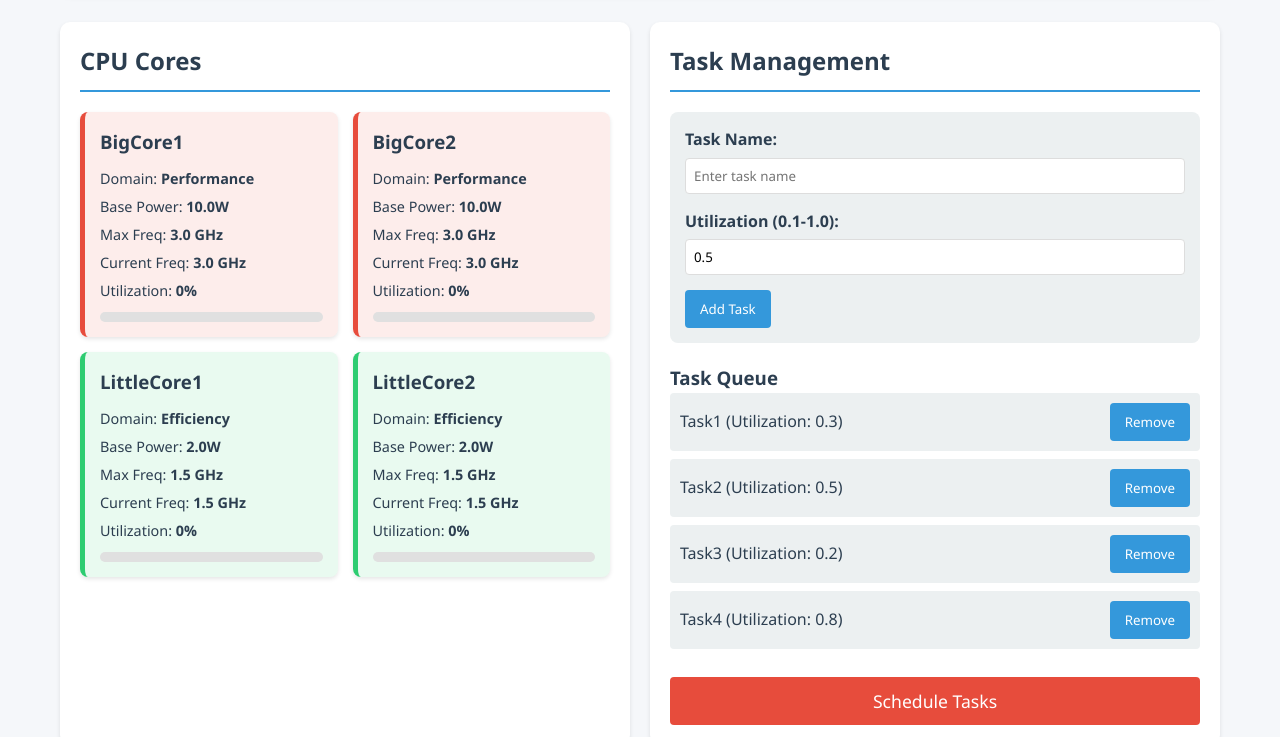
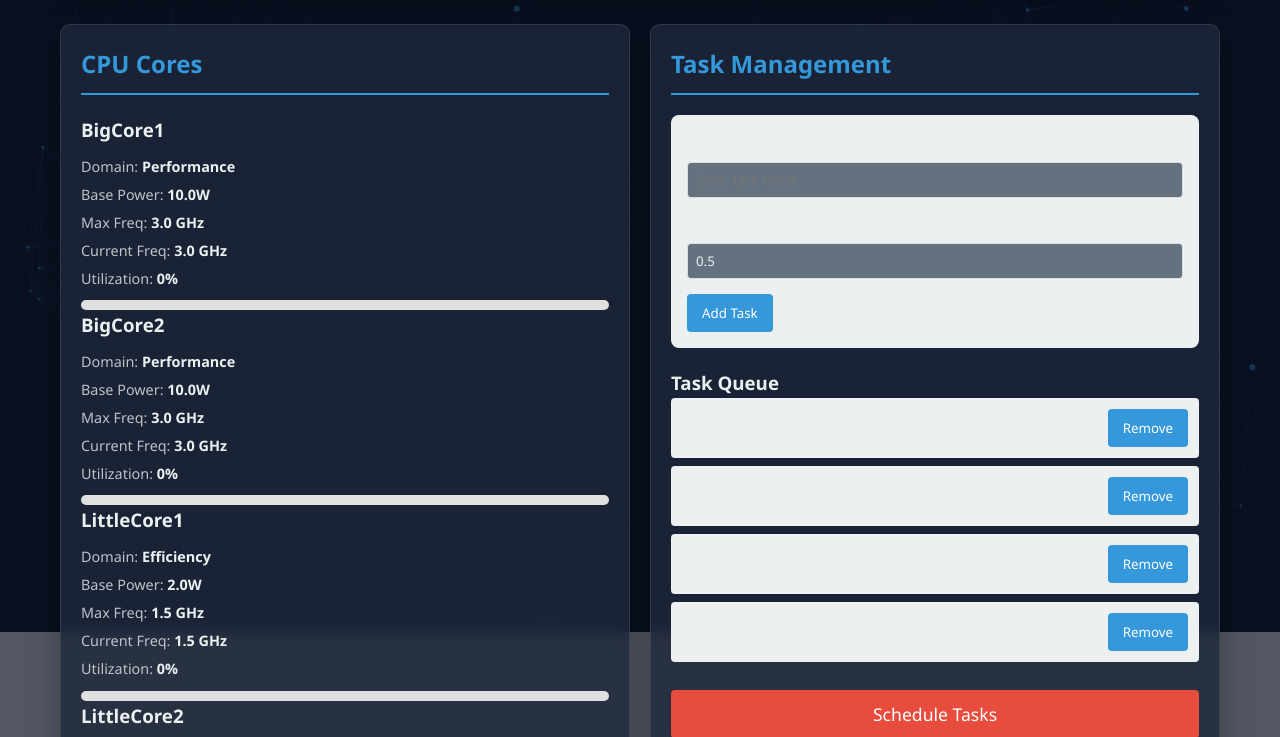
Before and after one commit to Satyam2145/Energy-Efficient-CPU-Scheduling, a plain HTML site: page index.html in a window 1280 px wide. Shown: the part 168-905 px from the top of the page. Drawn offline with nearby package versions, Linux system fonts and the light colour scheme.

Commit message:
5t commit project is on the way

```diff
--- /dev/null
+++ b/background.js
@@ -0,0 +1,102 @@
+// 3D Animated Background
+document.addEventListener('DOMContentLoaded', function() {
+    const canvas = document.getElementById('backgroundCanvas');
+    const ctx = canvas.getContext('2d');
+
+    // Set canvas to full screen
+    canvas.width = window.innerWidth;
+    canvas.height = window.innerHeight;
+
+    // Resize canvas when window is resized
+    window.addEventListener('resize', function() {
+        canvas.width = window.innerWidth;
+        canvas.height = window.innerHeight;
+    });
+
+    // Particle settings
+    const particleCount = 100;
+    const particles = [];
+    const connectionDistance = 150;
+    const nodeSize = 2;
+
+    // Colors
+    const nodeColor = '#3498db';
+    const lineColor = 'rgba(52, 152, 219, 0.3)';
+
+    // Create particles
+    for (let i = 0; i < particleCount; i++) {
+        particles.push({
+            x: Math.random() * canvas.width,
+            y: Math.random() * canvas.height,
+            vx: (Math.random() - 0.5) * 0.5,
+            vy: (Math.random() - 0.5) * 0.5,
+            size: Math.random() * nodeSize + 1,
+            color: nodeColor
+        });
+    }
+
+    // Animation function
+    function animate() {
+        // Clear canvas
+        ctx.clearRect(0, 0, canvas.width, canvas.height);
+
+        // Update and draw particles
+        for (let i = 0; i < particles.length; i++) {
+            const p = particles[i];
+
+            // Move particles
+            p.x += p.vx;
+            p.y += p.vy;
+
+            // Bounce off edges
+            if (p.x < 0 || p.x > canvas.width) p.vx *= -1;
+            if (p.y < 0 || p.y > canvas.height) p.vy *= -1;
+
+            // Draw particle
+            ctx.beginPath();
+            ctx.arc(p.x, p.y, p.size, 0, Math.PI * 2);
+            ctx.fillStyle = p.color;
+            ctx.fill();
+
+            // Connect particles
+            for (let j = i + 1; j < particles.length; j++) {
+                const p2 = particles[j];
+                const dx = p.x - p2.x;
+                const dy = p.y - p2.y;
+                const distance = Math.sqrt(dx * dx + dy * dy);
+
+                if (distance < connectionDistance) {
+                    ctx.beginPath();
+                    ctx.moveTo(p.x, p.y);
+                    ctx.lineTo(p2.x, p2.y);
+                    ctx.strokeStyle = lineColor;
+                    ctx.lineWidth = 0.5;
+                    ctx.stroke();
+                }
+            }
+        }
+
+        // Add pulse effect to simulate circuit activity
+        const time = Date.now() * 0.001;
+        const pulseCount = 3;
+
+        for (let i = 0; i < pulseCount; i++) {
+            const pulseX = canvas.width * (0.3 + 0.4 * Math.sin(time * 0.5 + i * Math.PI / pulseCount));
+            const pulseY = canvas.height * (0.3 + 0.4 * Math.cos(time * 0.7 + i * Math.PI / pulseCount));
+            const pulseSize = 50 + 30 * Math.sin(time * 2 + i);
+
+            ctx.beginPath();
+            ctx.arc(pulseX, pulseY, pulseSize, 0, Math.PI * 2);
+            const gradient = ctx.createRadialGradient(pulseX, pulseY, 0, pulseX, pulseY, pulseSize);
+            gradient.addColorStop(0, 'rgba(52, 152, 219, 0.3)');
+            gradient.addColorStop(1, 'rgba(52, 152, 219, 0)');
+            ctx.fillStyle = gradient;
+            ctx.fill();
+        }
+
+        requestAnimationFrame(animate);
+    }
+
+    // Start animation
+    animate();
+});
--- a/index.html
+++ b/index.html
@@ -117,6 +117,10 @@
         </div>
     </div>
 
+    <!-- Add this right after the opening body tag -->
+    <canvas id="backgroundCanvas"></canvas>
     <script src="script.js"></script>
+    <!-- Add this before the closing body tag -->
+    <script src="background.js"></script>
 </body>
 </html>
--- a/script.js
+++ b/script.js
@@ -113,6 +113,10 @@ class EnergyEfficientScheduler {
         }
 
         this.updateEnergyChart();
+        // Call updatePerformanceChart if it exists
+        if (typeof this.updatePerformanceChart === 'function') {
+            this.updatePerformanceChart();
+        }
     }
 
     updateTaskList() {
@@ -205,6 +209,9 @@ document.addEventListener('DOMContentLoaded', () => {
     // Create scheduler
     const scheduler = new EnergyEfficientScheduler(cpus);
 
+    // Add the updatePerformanceChart method to the scheduler
+    scheduler.updatePerformanceChart = updatePerformanceChart.bind(scheduler);
+
     // Add task button event
     document.getElementById('addTask').addEventListener('click', () => {
         const taskName = document.getElementById('taskName').value;
@@ -223,6 +230,7 @@ document.addEventListener('DOMContentLoaded', () => {
         if (scheduler.tasks.length > 0) {
             document.getElementById('resultsLog').innerHTML = '';
             scheduler.scheduleTasks();
+            scheduler.updatePerformanceChart(); // Call the chart update here
         } else {
             alert('Please add at least one task to schedule');
         }
@@ -233,6 +241,9 @@ document.addEventListener('DOMContentLoaded', () => {
     scheduler.addTask(new Task("Task2", 0.5));
     scheduler.addTask(new Task("Task3", 0.2));
     scheduler.addTask(new Task("Task4", 0.8));
+
+    // Initialize the chart with example tasks
+    scheduler.updatePerformanceChart();
 });
 
 // Add this code to your existing script.js file
@@ -342,31 +353,3 @@ function updatePerformanceChart() {
         performanceChart.update();
     }
 }
-
-// Add this line to your scheduleTasks method after updating the energy chart
-this.updatePerformanceChart();
-
-// Make sure to bind the method to your scheduler instance
-document.addEventListener('DOMContentLoaded', () => {
-    // Your existing initialization code
-
-    // Create scheduler
-    const scheduler = new EnergyEfficientScheduler(cpus);
-
-    // Add the updatePerformanceChart method to the scheduler
-    scheduler.updatePerformanceChart = updatePerformanceChart.bind(scheduler);
-
-    // Schedule button event
-    document.getElementById('scheduleButton').addEventListener('click', () => {
-        if (scheduler.tasks.length > 0) {
-            document.getElementById('resultsLog').innerHTML = '';
-            scheduler.scheduleTasks();
-            scheduler.updatePerformanceChart(); // Make sure this line is here
-        } else {
-            alert('Please add at least one task to schedule');
-        }
-    });
-
-    // Call it once to initialize the chart with example tasks
-    scheduler.updatePerformanceChart();
-});
--- a/styles.css
+++ b/styles.css
@@ -15,16 +15,43 @@
     font-family: 'Segoe UI', Tahoma, Geneva, Verdana, sans-serif;
 }
 
+/* Add these styles for the background canvas */
+#backgroundCanvas {
+    position: fixed;
+    top: 0;
+    left: 0;
+    width: 100%;
+    height: 100%;
+    z-index: -2;
+    background-color: #0a1120;
+}
+
 body {
-    background-color: #f5f7fa;
-    color: var(--dark-color);
+    color: var(--light-color);
     line-height: 1.6;
+    position: relative;
+    /* Remove the static background image since we're using the canvas */
+    background-image: none;
+    background-color: transparent;
+}
+
+body::before {
+    content: '';
+    position: absolute;
+    top: 0;
+    left: 0;
+    right: 0;
+    bottom: 0;
+    background-color: rgba(10, 17, 32, 0.7);
+    z-index: -1;
 }
 
 .container {
     max-width: 1200px;
     margin: 0 auto;
     padding: 20px;
+    position: relative;
+    z-index: 1;
 }
 
 header {
@@ -50,58 +77,95 @@ header h1 {
 }
 
 .cpu-container, .task-container, .results-container {
-    background-color: white;
+    background-color: rgba(30, 41, 59, 0.8);
     padding: 20px;
     border-radius: 10px;
-    box-shadow: 0 2px 4px rgba(0, 0, 0, 0.1);
+    box-shadow: 0 8px 32px rgba(0, 0, 0, 0.3);
+    backdrop-filter: blur(8px);
+    border: 1px solid rgba(255, 255, 255, 0.1);
+}
+
+header {
+    text-align: center;
+    margin-bottom: 30px;
+    padding: 20px;
+    background: linear-gradient(135deg, rgba(44, 62, 80, 0.8), rgba(52, 152, 219, 0.8));
+    color: white;
+    border-radius: 10px;
+    box-shadow: 0 4px 20px rgba(0, 0, 0, 0.3);
+    backdrop-filter: blur(8px);
+    border: 1px solid rgba(255, 255, 255, 0.1);
 }
 
 h2 {
     margin-bottom: 20px;
-    color: var(--primary-color);
+    color: #3498db;
     border-bottom: 2px solid var(--secondary-color);
     padding-bottom: 10px;
 }
 
-.cpu-grid {
-    display: grid;
-    grid-template-columns: 1fr 1fr;
-    gap: 15px;
-}
-
-.cpu {
-    padding: 15px;
-    border-radius: 8px;
-    box-shadow: 0 2px 4px rgba(0, 0, 0, 0.1);
-    transition: transform 0.3s ease;
-}
-
-.cpu:hover {
-    transform: translateY(-5px);
-}
-
-.performance {
-    border-left: 5px solid var(--performance-color);
-    background-color: rgba(231, 76, 60, 0.1);
-}
-
-.efficiency {
-    border-left: 5px solid var(--efficiency-color);
-    background-color: rgba(46, 204, 113, 0.1);
-}
-
 .cpu h3 {
     margin-bottom: 10px;
-    color: var(--dark-color);
+    color: #ecf0f1;
 }
 
 .cpu-info p {
     margin: 5px 0;
     font-size: 0.9rem;
+    color: #bdc3c7;
 }
 
 .cpu-info span {
     font-weight: bold;
+    color: #ecf0f1;
+}
+
+.task-form {
+    background-color: rgba(30, 41, 59, 0.9);
+    padding: 15px;
+    border-radius: 8px;
+    margin-bottom: 20px;
+    border: 1px solid rgba(255, 255, 255, 0.05);
+}
+
+.form-group label {
+    display: block;
+    margin-bottom: 5px;
+    font-weight: bold;
+    color: #ecf0f1;
+}
+
+.form-group input {
+    width: 100%;
+    padding: 8px;
+    border: 1px solid #34495e;
+    border-radius: 4px;
+    background-color: rgba(44, 62, 80, 0.7);
+    color: #ecf0f1;
+}
+
+#taskList li {
+    padding: 10px;
+    margin-bottom: 8px;
+    background-color: rgba(44, 62, 80, 0.7);
+    border-radius: 4px;
+    display: flex;
+    justify-content: space-between;
+    align-items: center;
+    color: #ecf0f1;
+    border: 1px solid rgba(255, 255, 255, 0.05);
+}
+
+.results-log {
+    background-color: rgba(30, 41, 59, 0.7);
+    padding: 15px;
+    border-radius: 8px;
+    height: 200px;
+    overflow-y: auto;
+    margin-bottom: 20px;
+    font-family: monospace;
+    color: #ecf0f1;
+    border: 1px solid rgba(255, 255, 255, 0.05);
 }
 
 .utilization-bar {
@@ -250,31 +314,41 @@ button:hover {
 }
 
 /* 3D Chart styling */
+/* Adjust the height of the chart wrapper for CPU Performance Metrics */
 .chart-wrapper {
     position: relative;
-    height: 250px;
-    background: linear-gradient(145deg, #f0f0f0, #ffffff);
+    height: 200px;
+    background: linear-gradient(145deg, rgba(30, 41, 59, 0.8), rgba(44, 62, 80, 0.8));
     border-radius: 10px;
-    padding: 20px;
+    padding: 15px;
     box-shadow:
-        0 10px 20px rgba(0,0,0,0.1),
-        0 6px 6px rgba(0,0,0,0.1),
-        inset 0 -5px 10px rgba(0,0,0,0.05);
+        0 10px 20px rgba(0, 0, 0, 0.3),
+        0 6px 6px rgba(0, 0, 0, 0.2),
+        inset 0 -5px 10px rgba(0, 0, 0, 0.1);
     transform: perspective(1000px) rotateX(2deg);
     transition: all 0.3s ease;
+    border: 1px solid rgba(255, 255, 255, 0.05);
 }
 
 .chart-wrapper:hover {
     transform: perspective(1000px) rotateX(0deg);
     box-shadow:
-        0 15px 30px rgba(0,0,0,0.15),
-        0 10px 10px rgba(0,0,0,0.1),
-        inset 0 -5px 10px rgba(0,0,0,0.05);
+        0 15px 30px rgba(0, 0, 0, 0.4),
+        0 10px 10px rgba(0, 0, 0, 0.2),
+        inset 0 -5px 10px rgba(0, 0, 0, 0.1);
 }
 
 .chart-wrapper canvas {
     border-radius: 8px;
-    background-color: rgba(255, 255, 255, 0.9);
+    background-color: rgba(30, 41, 59, 0.5);
+}
+
+.energy-chart {
+    height: 200px;
+    background-color: rgba(30, 41, 59, 0.7);
+    border-radius: 8px;
+    padding: 15px;
+    border: 1px solid rgba(255, 255, 255, 0.05);
 }
 
 /* Enhance energy chart bars with 3D effect */
```
